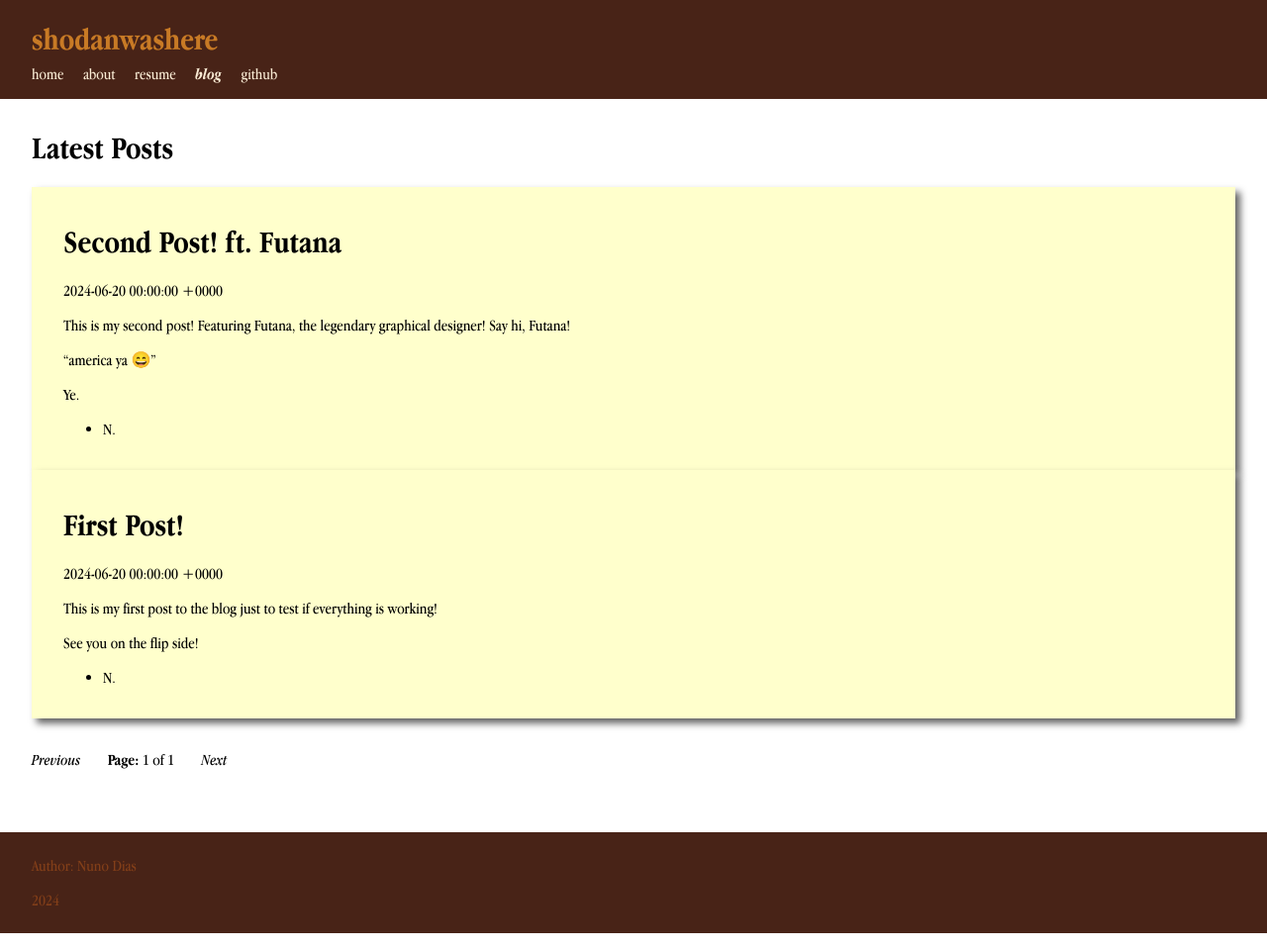
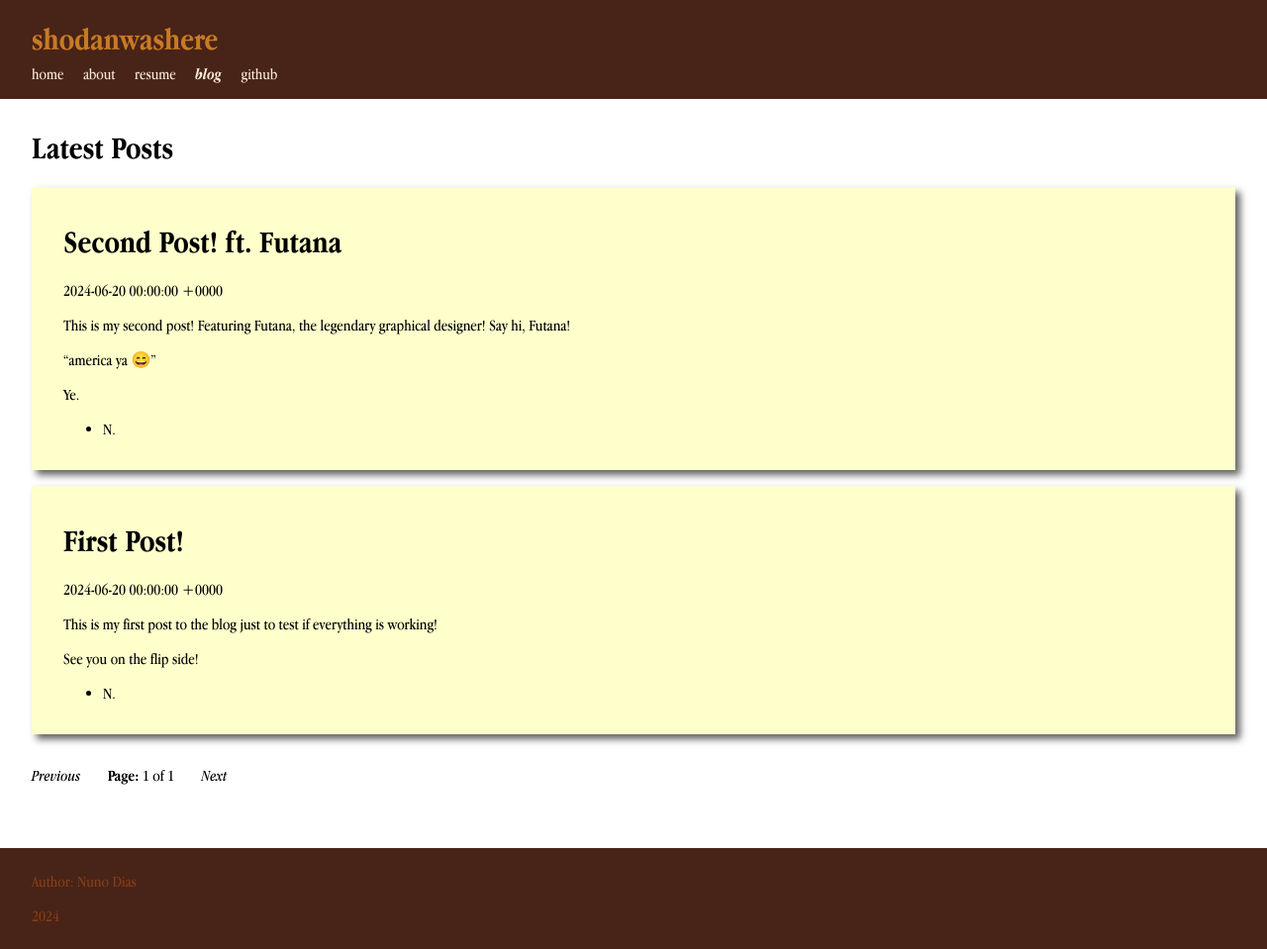
Before and after one commit to shodanwashere/shodanwashere.github.io, a Jekyll site: the page built from blog/index.html, in a window 1280 px wide. Shown: the whole page at 99% size. Built offline with Jekyll 4.4.1, drawn with Linux system fonts in a browser that asks for light colours; the list of posts is cut into pages by our own code.

Commit message:
Fixed issue where 'post-it' posts would appear too close to each other

```diff
--- a/assets/css/main.css
+++ b/assets/css/main.css
@@ -76,6 +76,8 @@ footer {
 	color: #000;
 	box-shadow: 5px 5px 7px rgba(33,33,33,.7);
 	padding: 1em 2em;
+	margin-top: 1em;
+	margin-bottom: 1em;
 }
 
 .post_main {
```
